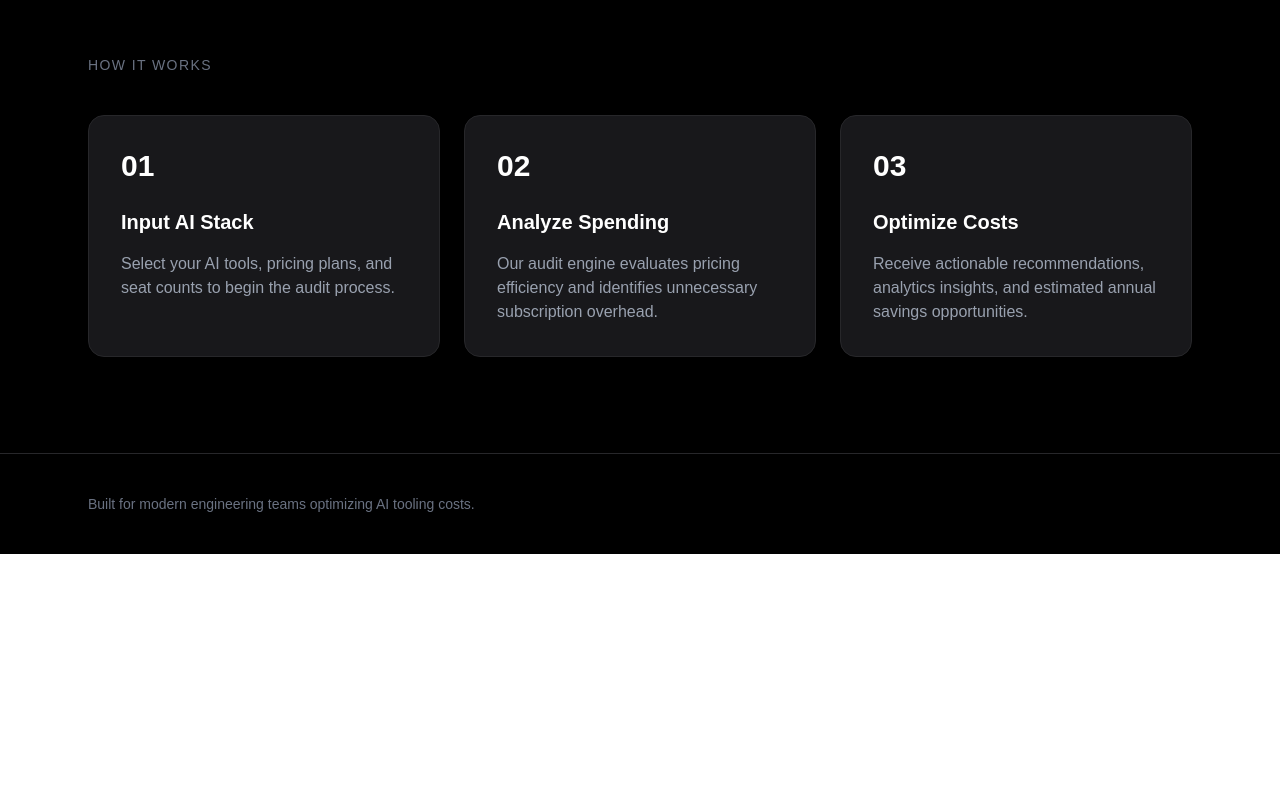
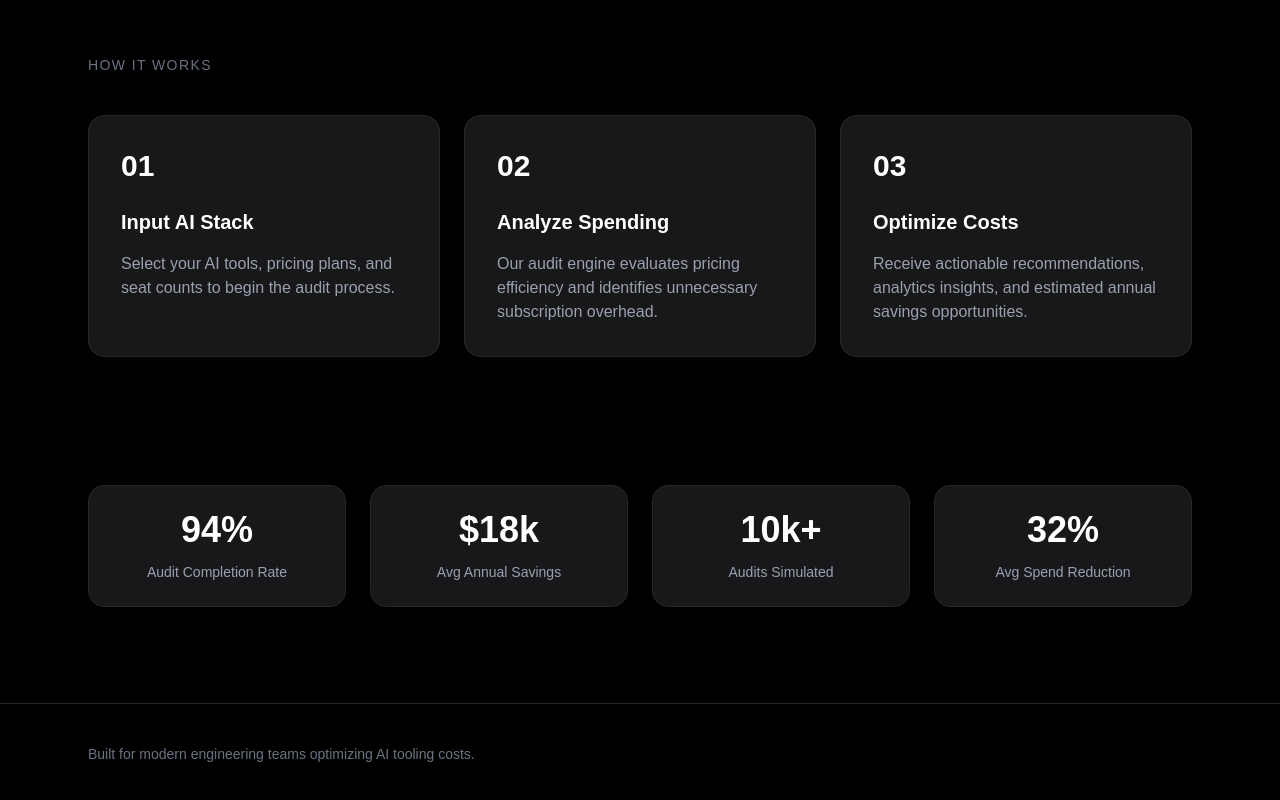
Before and after one commit to PranathiReddy123/ai-spend-audit, a Next.js app: page / in a window 1280 px wide. Shown: the part 1209-2009 px from the top of the page. Before the commit the page ends 1763 px from the top, so only its background shows below. Built offline with nearby package versions, Linux system fonts and the light colour scheme.

Commit message:
feat: add homepage credibility metrics

```diff
--- a/src/app/page.tsx
+++ b/src/app/page.tsx
@@ -207,6 +207,66 @@ export default function HomePage() {
 
 </section>
 
+<section className="mt-32">
+
+  <div className="max-w-6xl mx-auto px-6">
+
+    <div className="grid grid-cols-2 md:grid-cols-4 gap-6">
+
+      <div className="bg-zinc-900 border border-zinc-800 rounded-2xl p-6 text-center">
+
+        <h2 className="text-4xl font-bold">
+          94%
+        </h2>
+
+        <p className="text-gray-400 mt-3 text-sm">
+          Audit Completion Rate
+        </p>
+
+      </div>
+
+      <div className="bg-zinc-900 border border-zinc-800 rounded-2xl p-6 text-center">
+
+        <h2 className="text-4xl font-bold">
+          $18k
+        </h2>
+
+        <p className="text-gray-400 mt-3 text-sm">
+          Avg Annual Savings
+        </p>
+
+      </div>
+
+      <div className="bg-zinc-900 border border-zinc-800 rounded-2xl p-6 text-center">
+
+        <h2 className="text-4xl font-bold">
+          10k+
+        </h2>
+
+        <p className="text-gray-400 mt-3 text-sm">
+          Audits Simulated
+        </p>
+
+      </div>
+
+      <div className="bg-zinc-900 border border-zinc-800 rounded-2xl p-6 text-center">
+
+        <h2 className="text-4xl font-bold">
+          32%
+        </h2>
+
+        <p className="text-gray-400 mt-3 text-sm">
+          Avg Spend Reduction
+        </p>
+
+      </div>
+
+    </div>
+
+  </div>
+
+</section>
+
 
       <footer className="border-t border-zinc-800 mt-24">
 
```
